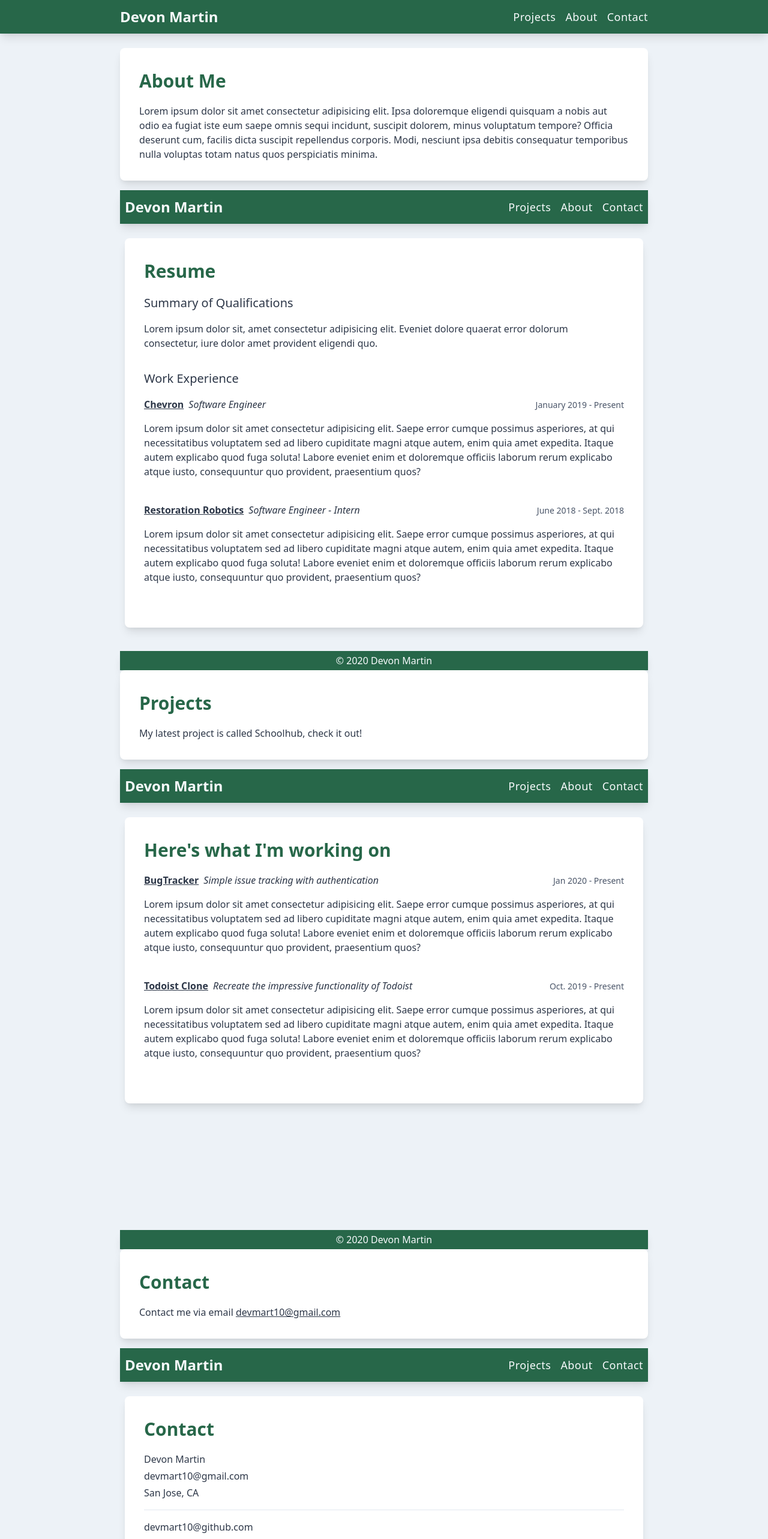
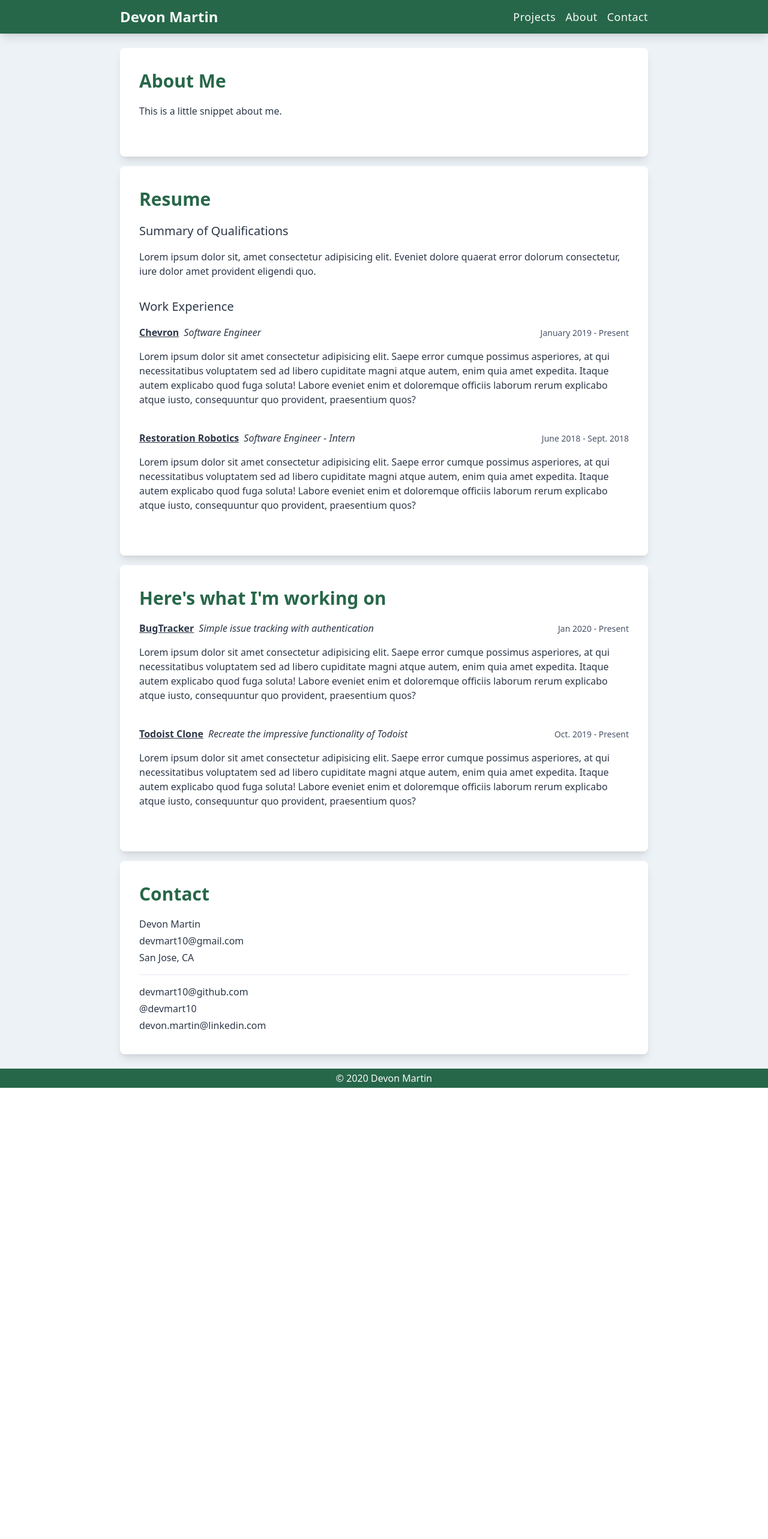
Before and after one commit to devmart10/portfolio-next, a Next.js app: page /single in a window 1280 px wide. Shown: the top 2565 px of the page at 60% size. After the commit the page ends 1813 px from the top, so only its background shows below. Built offline with nearby package versions, Linux system fonts and the light colour scheme.

Commit message:
refactors components for use on single page

```diff
--- a/pages/single.js
+++ b/pages/single.js
@@ -1,25 +1,17 @@
 import React from "react";
 import Layout from "../src/components/layout";
-import About from "./about";
-import Projects from "./projects";
-import Contact from "./contact";
-import Card from "../src/components/card";
+
+import AboutMe from "../src/sections/AboutMe";
+import Projects from "../src/sections/Projects";
+import Contact from "../src/sections/Contact";
+import Work from "../src/sections/Work";
 
 const Single = () => {
   return (
     <Layout>
-      <Card title="About Me" href="/about"></Card>
-      <About></About>
-      <Card title="Projects" href="/projects">
-        <p>My latest project is called Schoolhub, check it out!</p>
-      </Card>
+      <AboutMe></AboutMe>
+      <Work></Work>
       <Projects></Projects>
-      <Card title="Contact" href="/contact">
-        Contact me via email{" "}
-        <a href="mailto:devmart10@gmail.com" className="underline">
-          devmart10@gmail.com
-        </a>
-      </Card>
       <Contact></Contact>
     </Layout>
   );
--- /dev/null
+++ b/src/sections/AboutMe.js
@@ -0,0 +1,13 @@
+import React from "react";
+import Card from "../components/card";
+import DetailsSection from "../components/detailsSection";
+
+const AboutMe = () => {
+  return (
+    <Card title="About Me" href="">
+      <p className="mb-8">This is a little snippet about me.</p>
+    </Card>
+  );
+};
+
+export default AboutMe;
--- /dev/null
+++ b/src/sections/Contact.js
@@ -0,0 +1,20 @@
+import React from "react";
+import Card from "../components/card";
+
+import data from "../data/personal.json";
+
+const Contact = () => {
+  return (
+    <Card title="Contact" href="">
+      <p className="mb-1">{data.full_name}</p>
+      <p className="mb-1">{data.email}</p>
+      <p className="mb-1">{data.location}</p>
+      <hr className="my-4" />
+      <p className="mb-1">{data.socials.github}</p>
+      <p className="mb-1">{data.socials.twitter}</p>
+      <p className="mb-1">{data.socials.linkedin}</p>
+    </Card>
+  );
+};
+
+export default Contact;
--- /dev/null
+++ b/src/sections/Projects.js
@@ -0,0 +1,23 @@
+import React from "react";
+import Card from "../components/card";
+import DetailsSection from "../components/detailsSection";
+
+import data from "../data/projects.json";
+
+const Projects = () => {
+  return (
+    <Card title="Here's what I'm working on" href="">
+      {data.map((project, index) => (
+        <DetailsSection
+          key={index}
+          title={project.name}
+          subtitle={project.shortDesc}
+          label={project.date}
+          body={project.longDesc}
+        ></DetailsSection>
+      ))}
+    </Card>
+  );
+};
+
+export default Projects;
--- /dev/null
+++ b/src/sections/Work.js
@@ -0,0 +1,29 @@
+import React from "react";
+import Card from "../components/card";
+import DetailsSection from "../components/detailsSection";
+
+import data from "../data/work.json";
+
+const Work = () => {
+  return (
+    <Card title="Resume" href="">
+      <h1 className="mb-4 text-xl">Summary of Qualifications</h1>
+      <p className="mb-8">
+        Lorem ipsum dolor sit, amet consectetur adipisicing elit. Eveniet dolore quaerat error dolorum consectetur, iure
+        dolor amet provident eligendi quo.
+      </p>
+      <h1 className="mb-4 text-xl">Work Experience</h1>
+      {data.map((job, index) => (
+        <DetailsSection
+          key={index}
+          title={job.name}
+          subtitle={job.shortDesc}
+          label={job.date}
+          body={job.longDesc}
+        ></DetailsSection>
+      ))}
+    </Card>
+  );
+};
+
+export default Work;
```
